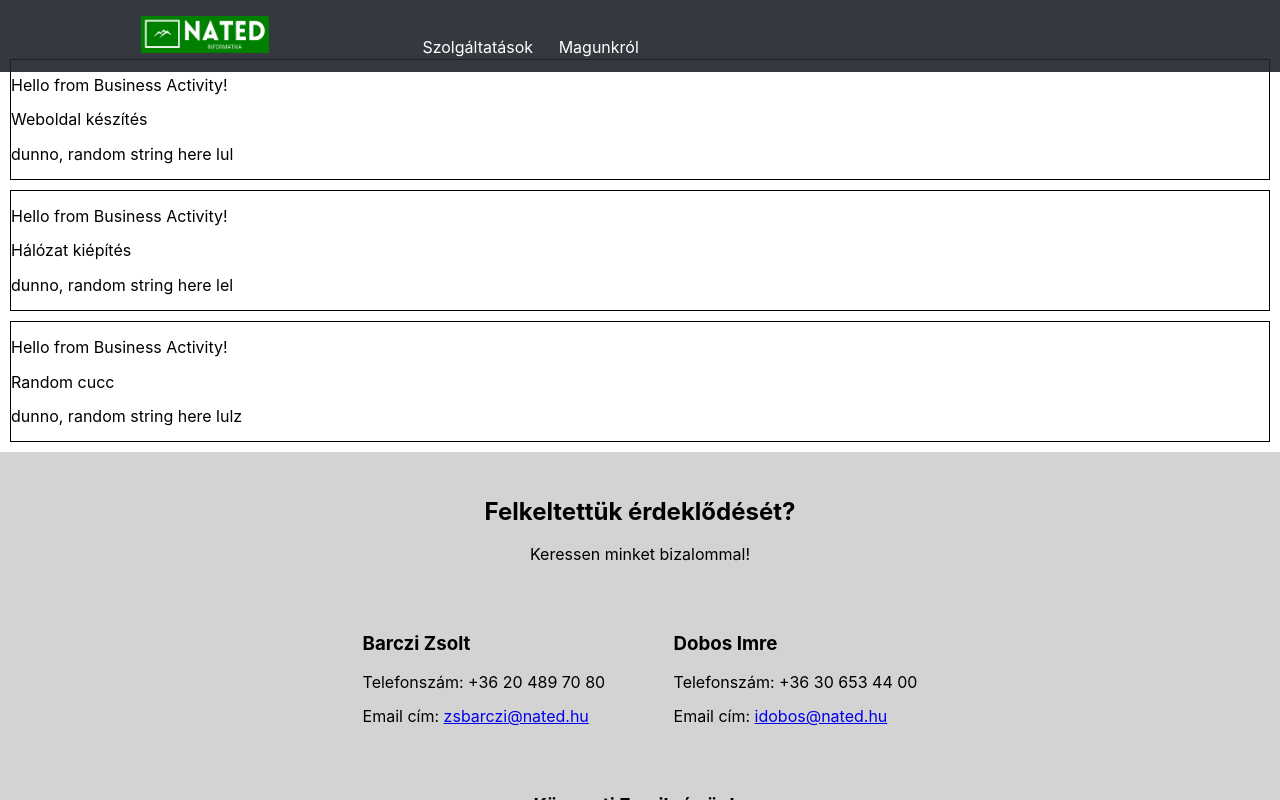
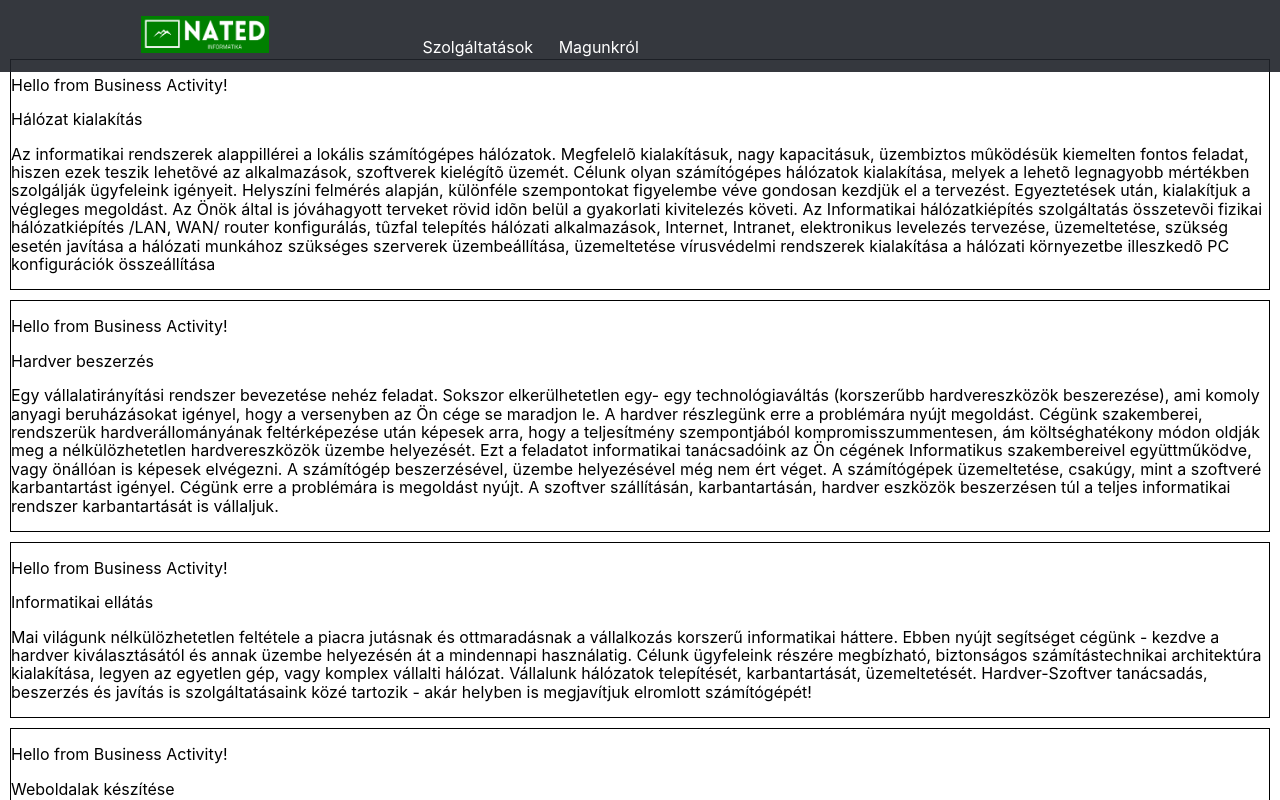
Before and after one commit to MichaelBarcley/nated, a React (Create React App) app: page /nated/company in a window 1280 px wide. Shown: the top 800 px of the page. Built offline with nearby package versions, Linux system fonts and the light colour scheme.

Commit message:
add companyPageData descriptions

```diff
--- a/src/Data/CompanyPageData.js
+++ b/src/Data/CompanyPageData.js
@@ -1,7 +1,28 @@
 const CompanyPageData = [
-    {name: 'Weboldal készítés', description: 'dunno, random string here lul'},
-    {name: 'Hálózat kiépítés', description: 'dunno, random string here lel'},
-    {name: 'Random cucc', description: 'dunno, random string here lulz'}
+    {name: 'Hálózat kialakítás', description: `Az informatikai rendszerek alappillérei a lokális számítógépes hálózatok. Megfelelõ kialakításuk,
+    nagy kapacitásuk, üzembiztos mûködésük kiemelten fontos feladat, hiszen ezek teszik lehetõvé az alkalmazások, szoftverek kielégítõ üzemét.
+    Célunk olyan számítógépes hálózatok kialakítása, melyek a lehetõ legnagyobb mértékben szolgálják ügyfeleink igényeit. Helyszíni felmérés alapján,
+    különféle szempontokat figyelembe véve gondosan kezdjük el a tervezést. Egyeztetések után, kialakítjuk a végleges megoldást. Az Önök által is jóváhagyott
+    terveket rövid idõn belül a gyakorlati kivitelezés követi. Az Informatikai hálózatkiépítés szolgáltatás összetevõi
+    fizikai hálózatkiépítés /LAN, WAN/ router konfigurálás, tûzfal telepítés hálózati alkalmazások, Internet, Intranet, elektronikus levelezés tervezése,
+    üzemeltetése, szükség esetén javítása a hálózati munkához szükséges szerverek üzembeállítása, üzemeltetése vírusvédelmi rendszerek kialakítása a hálózati
+    környezetbe illeszkedõ PC konfigurációk összeállítása`},
+    {name: 'Hardver beszerzés', description: `Egy vállalatirányítási rendszer bevezetése nehéz feladat. Sokszor elkerülhetetlen egy- egy technológiaváltás
+    (korszerűbb hardvereszközök beszerezése), ami komoly anyagi beruházásokat igényel, hogy a versenyben az Ön cége se maradjon le. A hardver részlegünk
+    erre a problémára nyújt megoldást. Cégünk szakemberei, rendszerük hardverállományának feltérképezése után képesek arra, hogy a teljesítmény szempontjából
+    kompromisszummentesen, ám költséghatékony módon oldják meg a nélkülözhetetlen hardvereszközök üzembe helyezését. Ezt a feladatot informatikai tanácsadóink
+    az Ön cégének Informatikus szakembereivel együttműködve, vagy önállóan is képesek elvégezni. A számítógép beszerzésével, üzembe helyezésével még nem ért
+    véget. A számítógépek üzemeltetése, csakúgy, mint a szoftveré karbantartást igényel. Cégünk erre a problémára is megoldást nyújt. A szoftver szállításán,
+    karbantartásán, hardver eszközök beszerzésen túl a teljes informatikai rendszer karbantartását is vállaljuk.`},
+    {name: 'Informatikai ellátás', description: `Mai világunk nélkülözhetetlen feltétele a piacra jutásnak és ottmaradásnak a vállalkozás korszerű informatikai háttere.
+    Ebben nyújt segítséget cégünk - kezdve a hardver kiválasztásától és annak üzembe helyezésén át a mindennapi használatig. Célunk ügyfeleink részére megbízható,
+    biztonságos számítástechnikai architektúra kialakítása, legyen az egyetlen gép, vagy komplex vállalti hálózat. Vállalunk hálózatok telepítését,
+    karbantartását, üzemeltetését. Hardver-Szoftver tanácsadás, beszerzés és javítás is szolgáltatásaink közé tartozik -
+    akár helyben is megjavítjuk elromlott számítógépét!`},
+    {name: 'Weboldalak készítése', description: `Segítünk cégének megjelenni az egyik legnagyobb hírdetési felületen, az Interneten.
+    Készíttesse el weblapját még ma! Az Internet segítségével növelheti cégének ismertségét, vállalkozása információit a legcélzottabban közvetítheti ügyfeleinek.
+    Ne habozzon! Vegye fel velünk a kapcsolatot! Mindent egy helyen!!! - design/grafika, programozás, megjelentetés, domain tárhely regisztráció, oldal karbantartás,
+    interaktív weboldalak, webbolt alkalmazás... - korrekten, pontosan, megfizethetően!!! Hogy cége a lehető legjobb helyezést érje el a keresők találati listáján!`}
 ];
 
 export default CompanyPageData;
```
